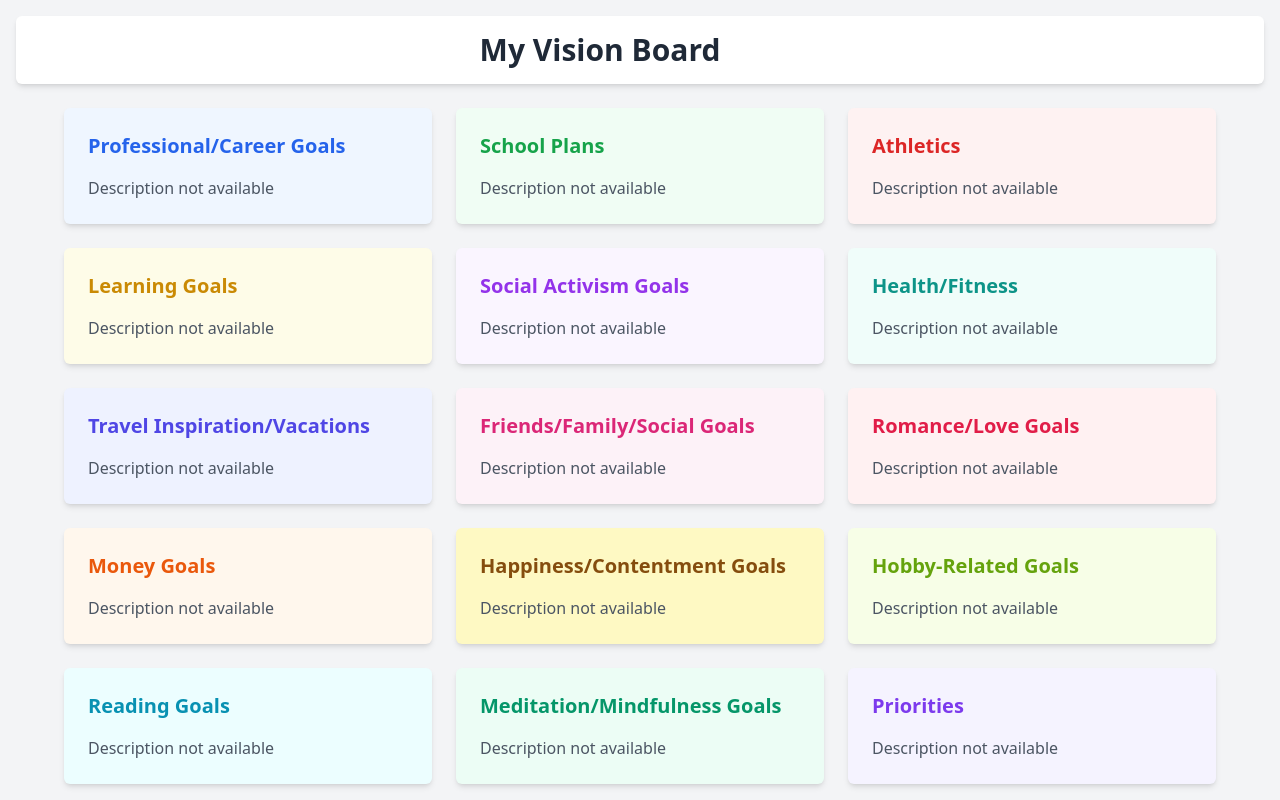
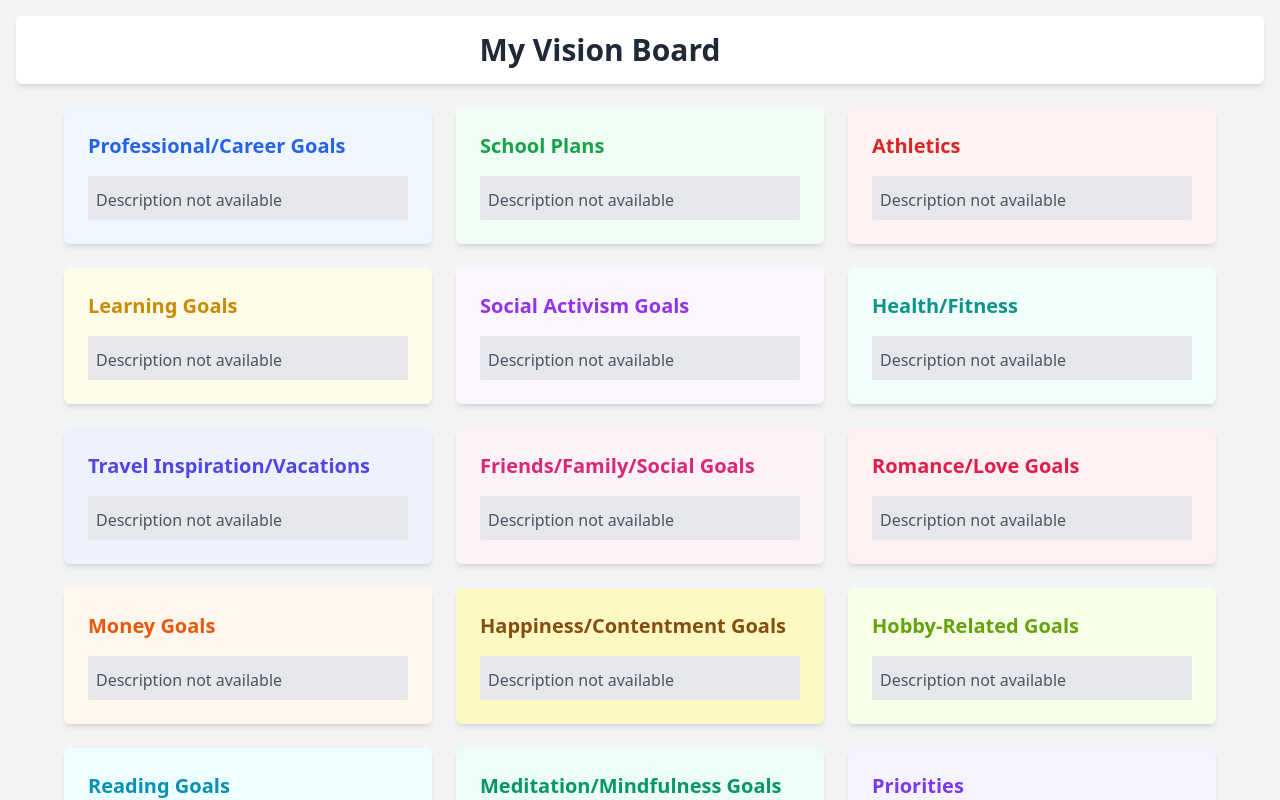
Before and after one commit to Giathi-Daniel/Vision-board, a React (Create React App) app in the folder vision-board/: page / in a window 1280 px wide. Shown: the top 800 px of the page. Built offline with nearby package versions, Linux system fonts and the light colour scheme.

Commit message:
refactor

```diff
--- a/vision-board/src/components/VisionBoard.js
+++ b/vision-board/src/components/VisionBoard.js
@@ -28,7 +28,9 @@ const VisionBoard = () => {
           <Link to={category.path} key={index}>
             <div className={`${category.bgColor} shadow-md p-6 rounded-md`}>
               <h2 className={`${category.textColor} text-xl font-semibold mb-4`}>{category.name}</h2>
-              <p className="text-gray-600 mt-1 truncate">Description not available</p>
+              <div className="bg-gray-200 px-2 py-2 rounded-sm w-full">
+                <p className="text-gray-600 mt-1 truncate">Description not available</p>
+              </div>
             </div>
           </Link>
         ))}
```
